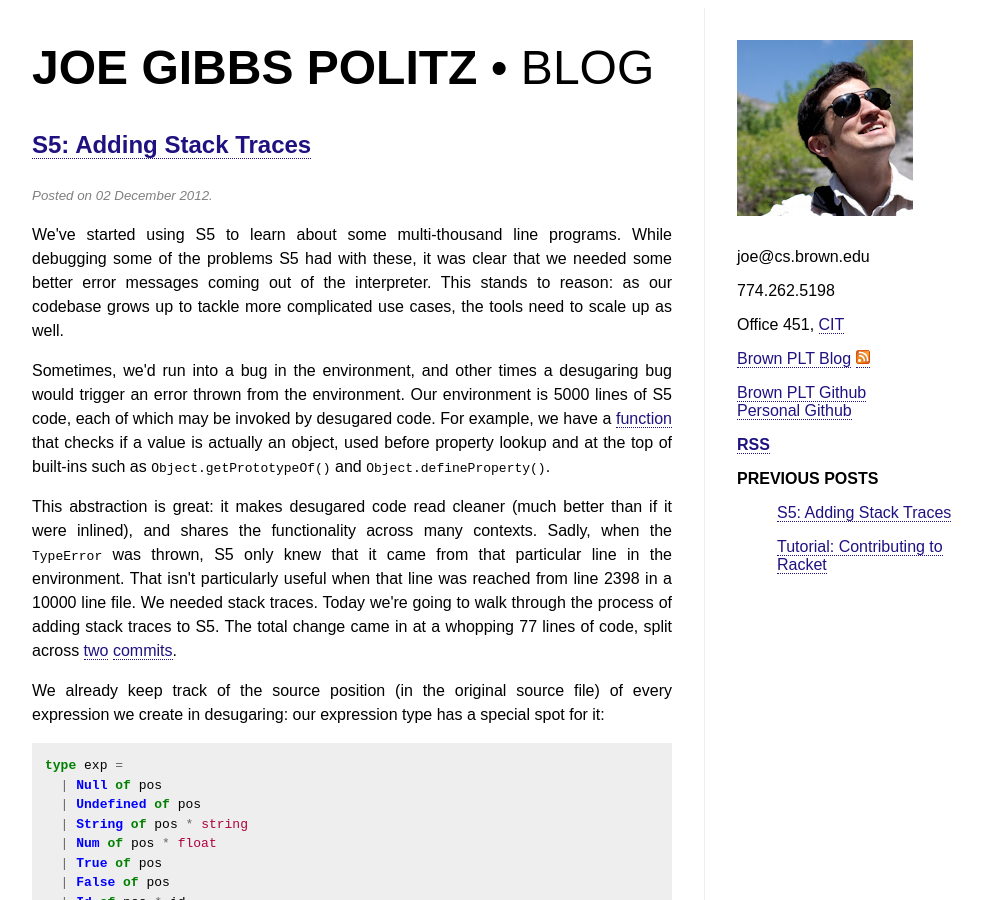
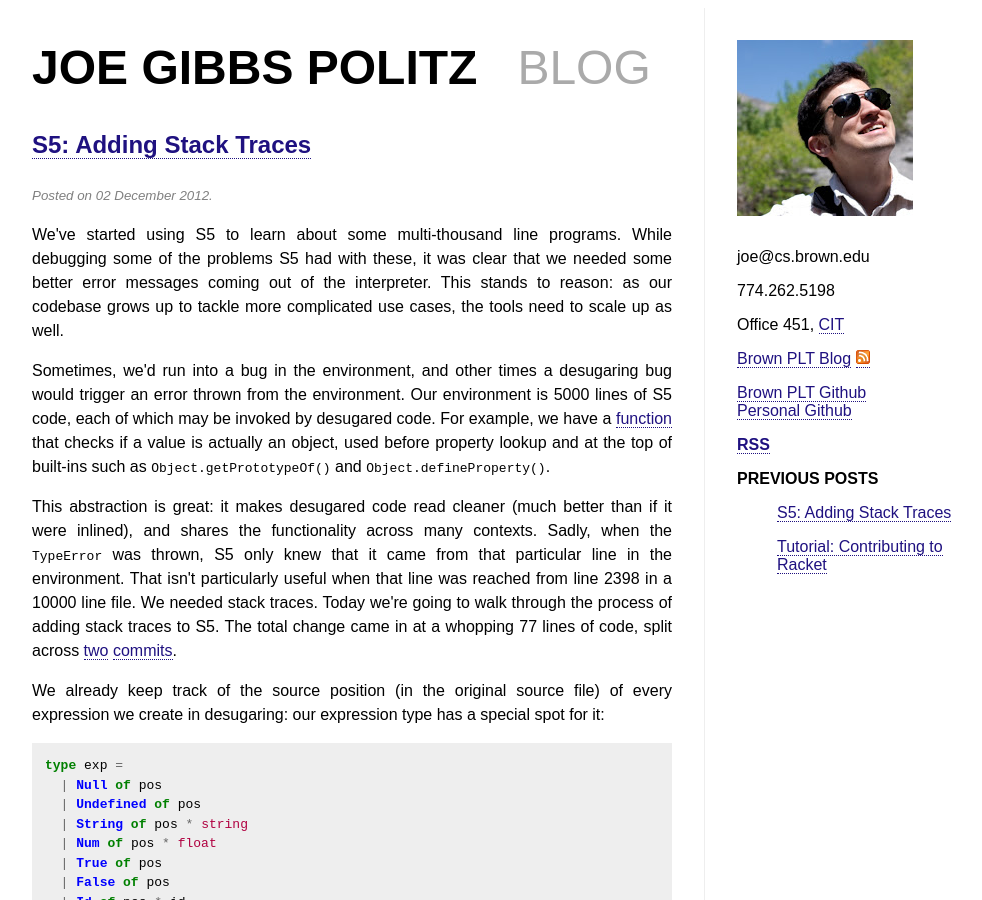
Before and after one commit to jpolitz/jpolitz.github.com, a Jekyll site: the page built from blog/index.html, in a window 1280 px wide and 900 px high. Shown: the whole window, without its empty margins (56-1038 px from the left). Built offline with Jekyll 4.4.1, drawn with Linux system fonts in a browser that asks for light colours.

Commit message:
gray blog

```diff
--- a/_layouts/blog.html
+++ b/_layouts/blog.html
@@ -2,7 +2,7 @@
 <!DOCTYPE html PUBLIC "-//W3C//DTD XHTML 1.0 Strict//EN" "http://www.w3.org/TR/xhtml1/DTD/xhtml1-strict.dtd">
 <html xmlns="http://www.w3.org/1999/xhtml" xml:lang="en">
 <head>
-<title>Joe Gibbs Politz &bull; Blog</title>
+<title>Joe Gibbs Politz - Blog</title>
 <style>
 @import url('{{ site.url }}/highlight.css');
 .sidebar li {
@@ -49,7 +49,7 @@ pre {
 5em; padding-right: 2em; font-family: sans-serif; min-width: 40em;
 max-width: 40em;'>
   <h1 style='font-family: sans-serif;font-size: 3em; text-align: left;'>
-    JOE GIBBS POLITZ <span style='font-weight: 200'>&bull; BLOG</span>
+    JOE GIBBS POLITZ &nbsp; <span style='font-weight: 200; color: #aaa;'>BLOG</span>
   </h1>
 
 <div>
```
